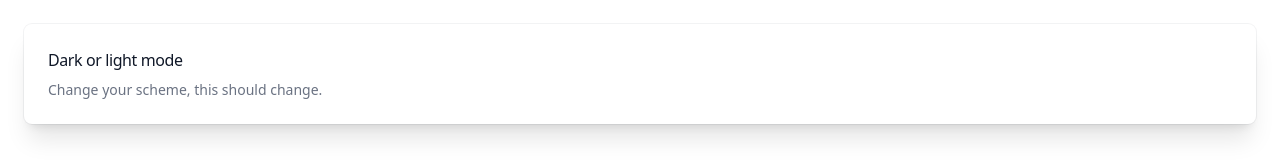
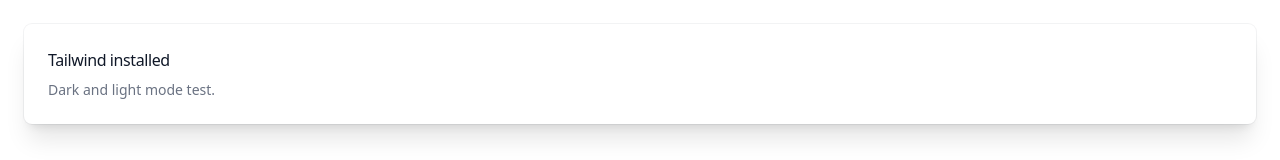
Before and after one commit to roysugoi/fortius, a Nuxt app: page / in a window 1280 px wide. Shown: the top 160 px of the page. Built offline with nearby package versions, Linux system fonts and the light colour scheme.

Commit message:
tailwind installed - changed text test

```diff
--- a/app.vue
+++ b/app.vue
@@ -1,9 +1,9 @@
 <template>
   <div class="p-6">
     <div class="p-6 bg-white dark:bg-gray-800 rounded-lg ring shadow-xl ring-gray-900/5">
-      <h3 class="text-gray-900 dark:text-white text-base font-medium tracking-tight ">Dark or light mode</h3>
+      <h3 class="text-gray-900 dark:text-white text-base font-medium tracking-tight ">Tailwind installed</h3>
       <p class="text-gray-500 dark:text-gray-400 mt-2 text-sm ">
-        Change your scheme, this should change.
+        Dark and light mode test.
       </p>
     </div>
   </div>
```
